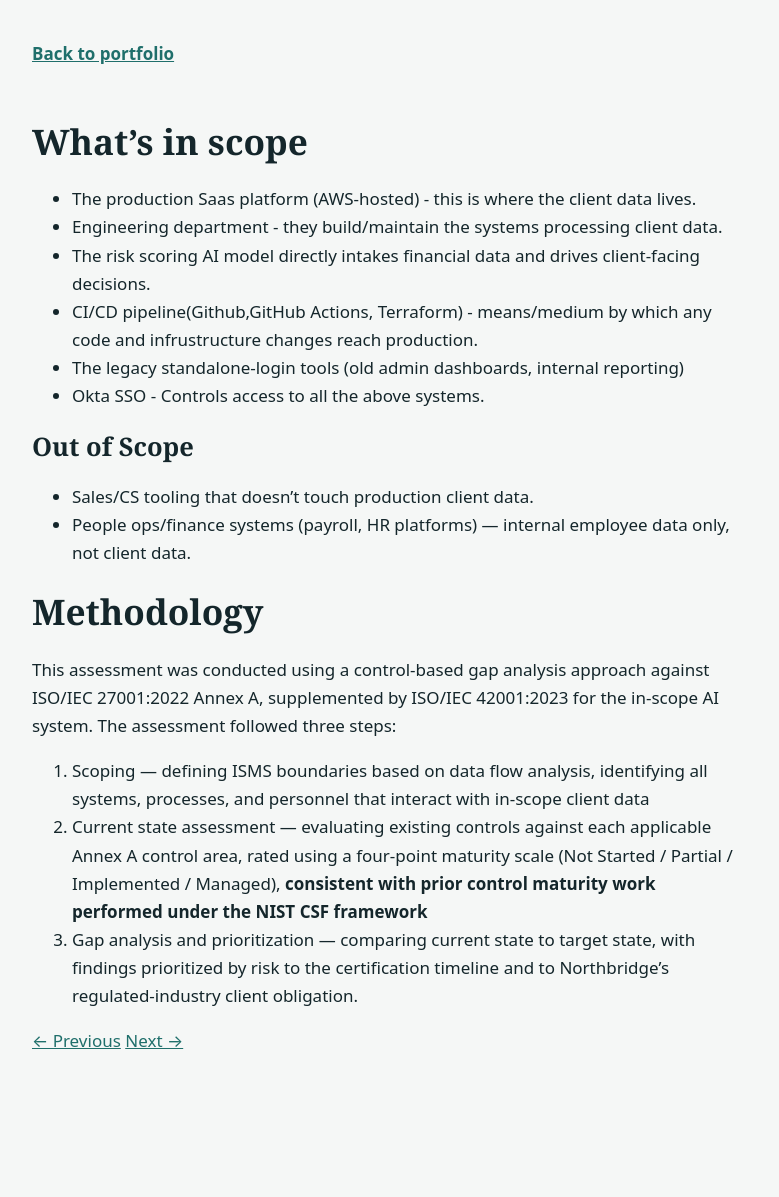
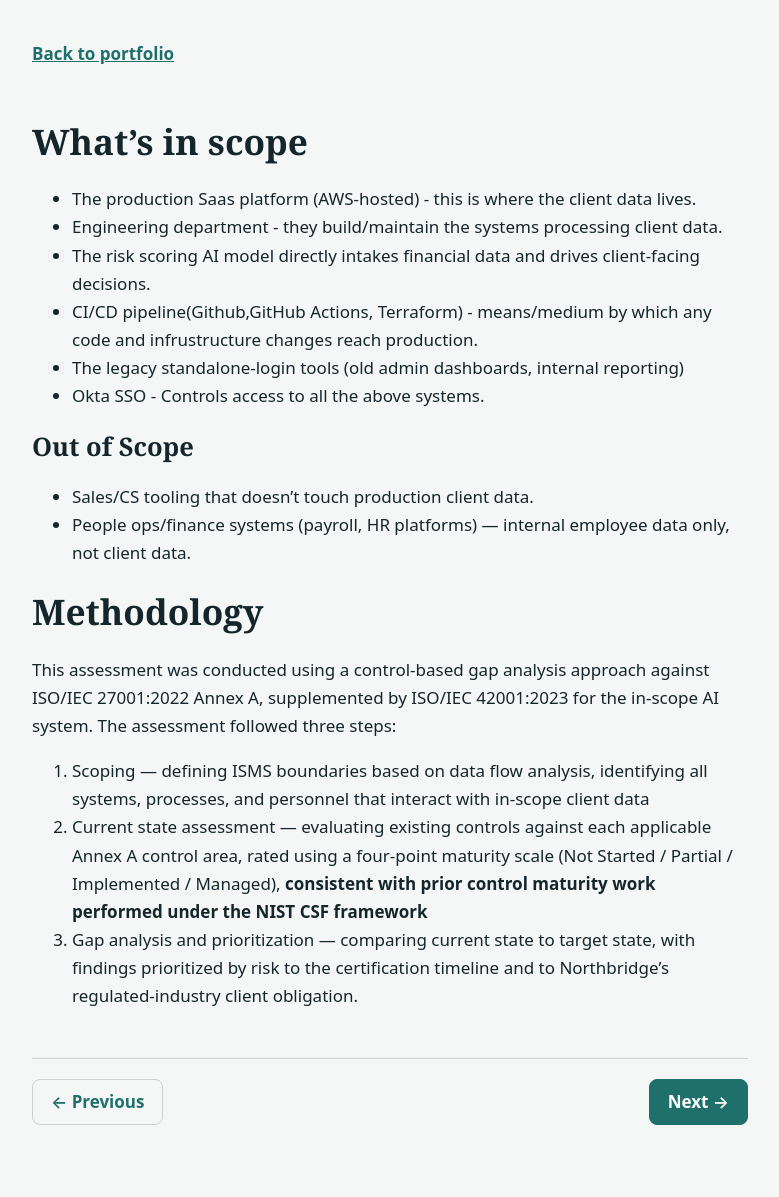
Before and after one commit to krens22/GRC-project-portfolio, a Jekyll site: the page built from ISO-42001/Northbridge-Analytics/01-scope-methodology.md, in a window 1280 px wide. Shown: the whole page, without its empty margins (250-1029 px from the left). Built offline with Jekyll 4.4.1, drawn with Linux system fonts in a browser that asks for light colours; before the commit the page ends 1127 px from its top, so only the background shows below that.

Commit message:
Add pager styles for navigation links

```diff
--- a/_layouts/default.html
+++ b/_layouts/default.html
@@ -23,6 +23,9 @@ pre{padding:14px;overflow-x:auto}
 pre code{padding:0}
 blockquote{margin:18px 0;padding:10px 16px;border-left:4px solid var(--teal);background:var(--chip)}
 img{max-width:100%;height:auto}
+.pager{display:flex;justify-content:space-between;gap:12px;margin-top:48px;padding-top:20px;border-top:1px solid var(--rule)}
+.pager a{padding:8px 18px;border:1px solid var(--rule);border-radius:8px;text-decoration:none;font-weight:600}
+.pager .next{margin-left:auto;background:var(--teal);border-color:var(--teal);color:var(--card)}
 </style>
 </head>
 <body>
```
